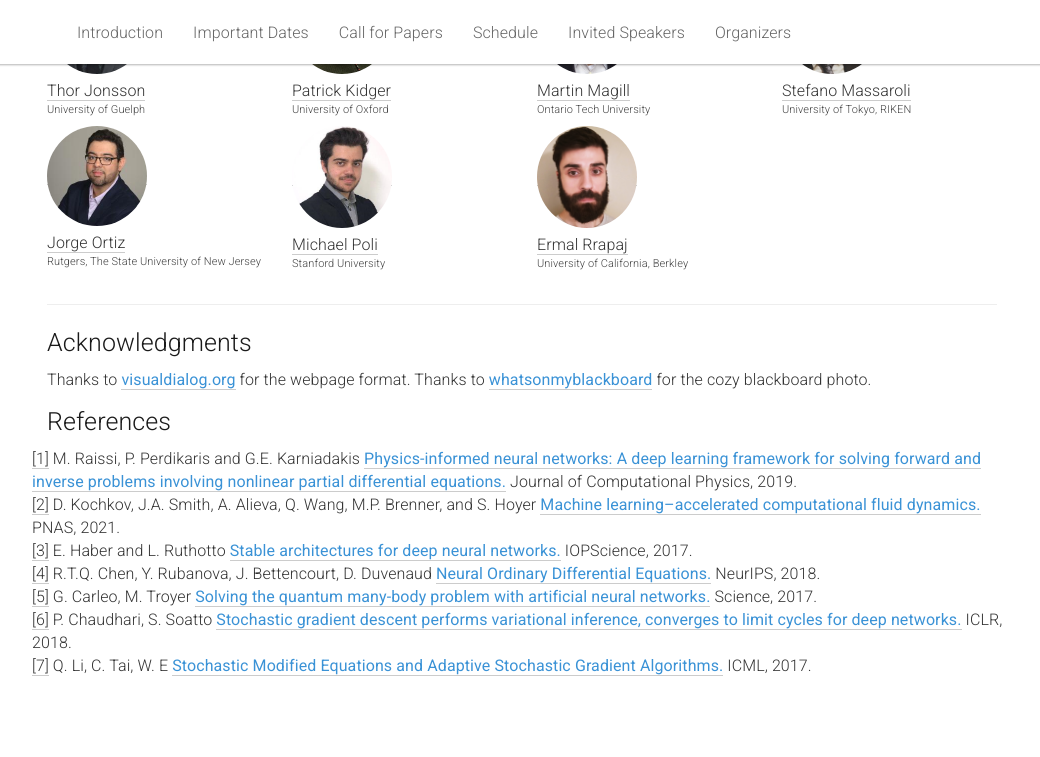
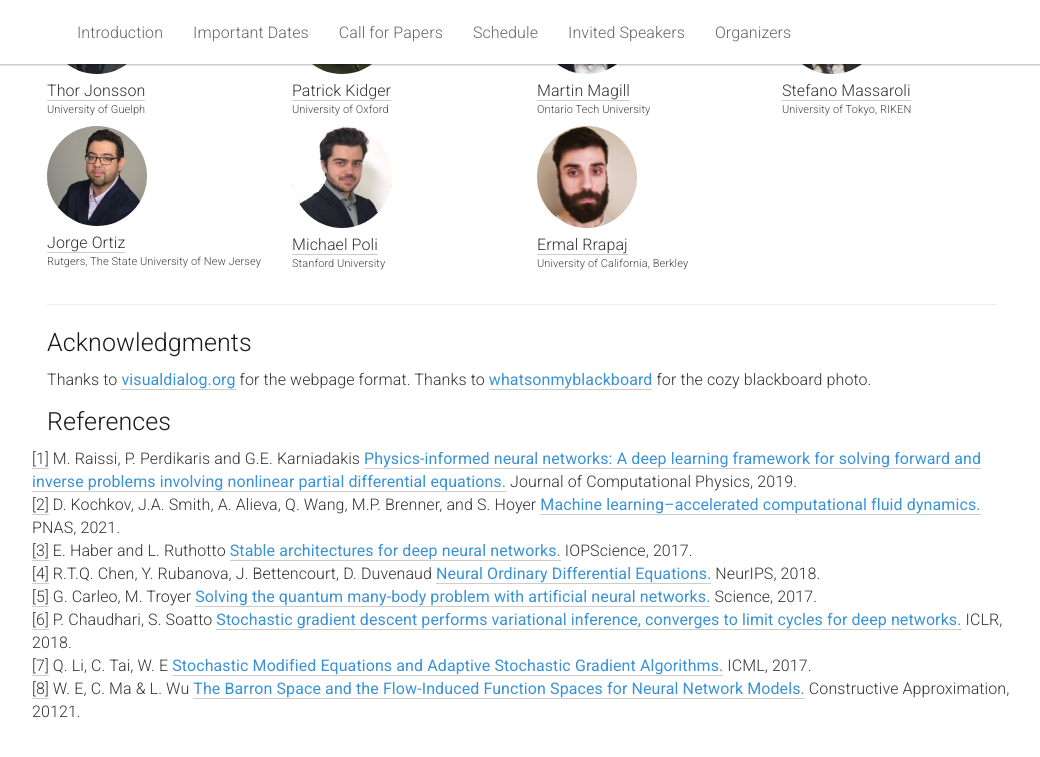
Before and after one commit to dl-de/dl-de.github.io, a Jekyll site: the page built from _pages/home.md, in a window 1280 px wide and 900 px high, scrolled down 3496 px. Shown: the top 757 px of the window, without its empty margins (118-1158 px from the left). Built offline with Jekyll 4.4.1, drawn with Linux system fonts in a browser that asks for light colours.

Commit message:
minor changes

```diff
--- a/_pages/home.md
+++ b/_pages/home.md
@@ -106,10 +106,10 @@ The scope of the workshop spans topics at the intersection of DL and DEs, includ
     <ul>
       <li>How can DE models provide insights into DL?
       <ul>
-        <li>What families of functions are best represented by different neural architectures?</li>
+        <li>What families of functions are best represented by different neural architectures? <a href="#note1" id="note5ref">[8]</a></li>
         <li>Can this connection guide the design of new neural architectures? <a href="#note1" id="note2ref">[3, 4]</a> </li>
         <li>Can DE models be used to derive bounds on generalization error?</li>
-        <li>What insights can DE models provide into training dynamics?</li>
+        <li>What insights can DE models provide into training dynamics? <a href="#note1" id="note4ref">[6, 7]</a></li>
         <li>Can these insights guide the design of weight initialization schemes?</li>
       </ul>
       </li>
@@ -444,6 +444,12 @@ The scope of the workshop spans topics at the intersection of DL and DEs, includ
     ICML, 2017.
 
 
+    <br><a id="note1" href="#note5ref">[8]</a> W. E, C. Ma & L. Wu
+    <span style="color:#3a92d6;font-weight:400;"> <a href="https://link.springer.com/article/10.1007/s00365-021-09549-y">
+    The Barron Space and the Flow-Induced Function Spaces for Neural Network Models.</a></span>
+    Constructive Approximation, 20121.
+
+
 </div>
 
 <br><br><br><br><br><br><br>
```
Also changed, not shown: other parts of _pages/home.md (+1 -1 lines).
